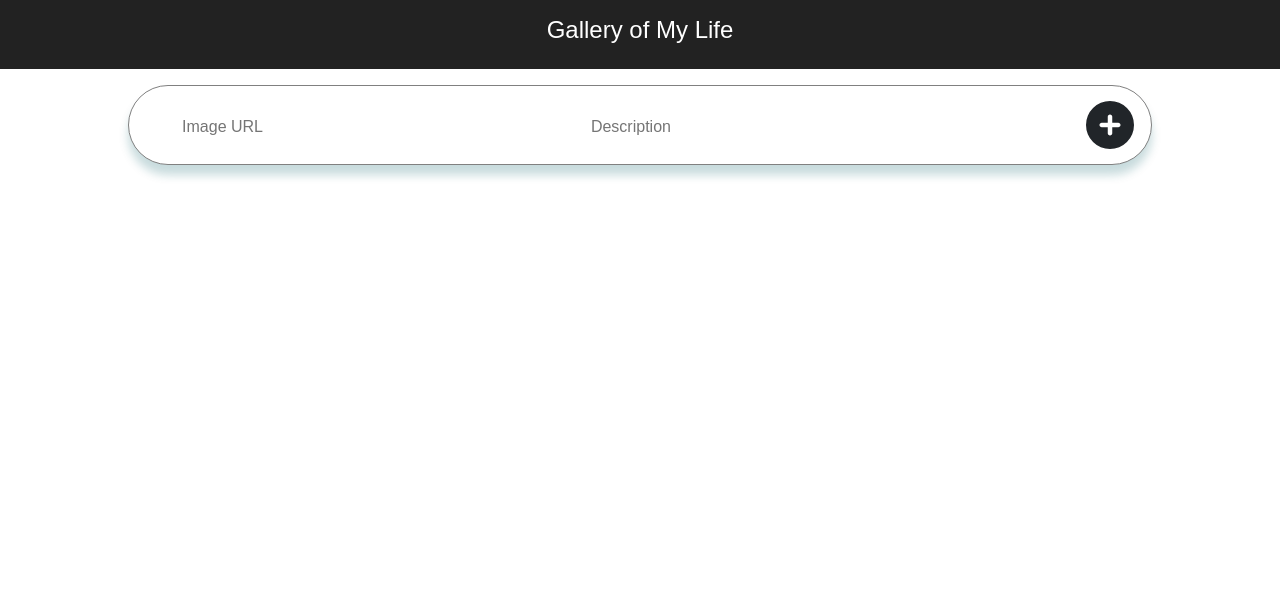
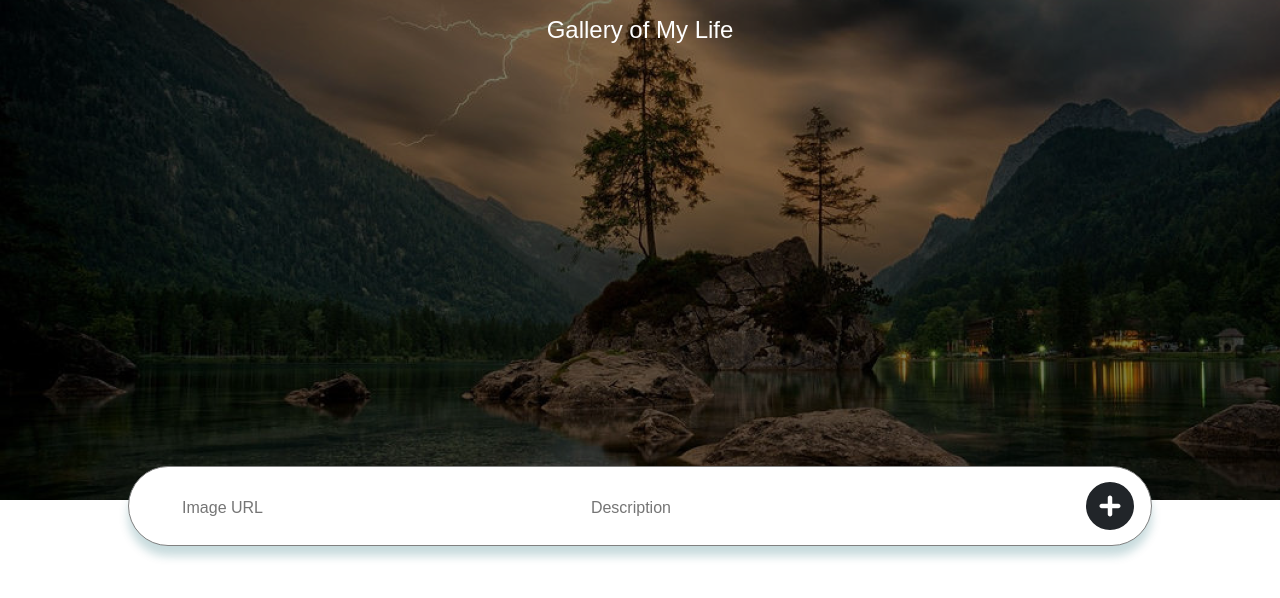
Before and after one commit to JustinNicholas/weekend-react-gallery, a React (Create React App) app: page / in a window 1280 px wide. Shown: the top 598 px of the page. Built offline with nearby package versions, Linux system fonts and the light colour scheme; no server answers.

Commit message:
add hero image to header

```diff
--- a/src/components/AddItem/AddItem.css
+++ b/src/components/AddItem/AddItem.css
@@ -10,6 +10,7 @@
     box-shadow: 0px 10px 10px #095d6839;
     margin-bottom: 30px;
     position: relative;
+    margin-top: -50px;
 }
 
 .urlIn {
@@ -26,6 +27,13 @@
     background-color: #fff;
 }
 
+.urlIn:focus {
+    outline: none;
+}
+
+.desIn:focus {
+    outline: none;
+}
 .addButton {
     border: none;
     display: inline-block;
--- /dev/null
+++ b/src/components/Header/Header.css
@@ -0,0 +1,6 @@
+.App-header{
+    background-image: url('../../../public/images/reactGalleryWebsiteHero2.png');
+    width: 100%;
+    height: 500px;
+    object-fit: scale-down;
+}
--- a/src/components/Header/Header.jsx
+++ b/src/components/Header/Header.jsx
@@ -1,3 +1,4 @@
+import './Header.css'
 
 function Header() {
 
```
Also changed, not shown: public/images/reactGalleryWebsiteHero2.png (added).
